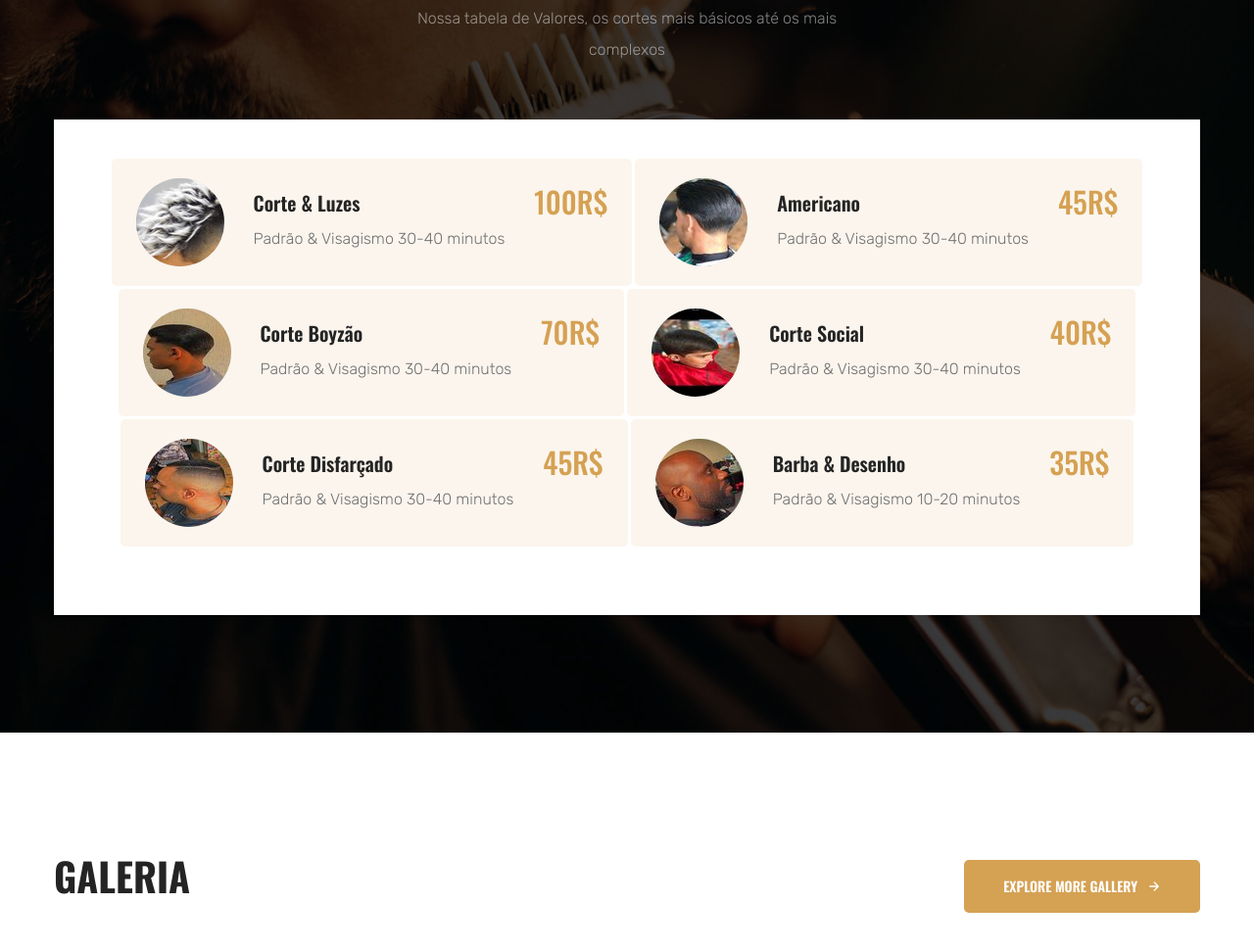
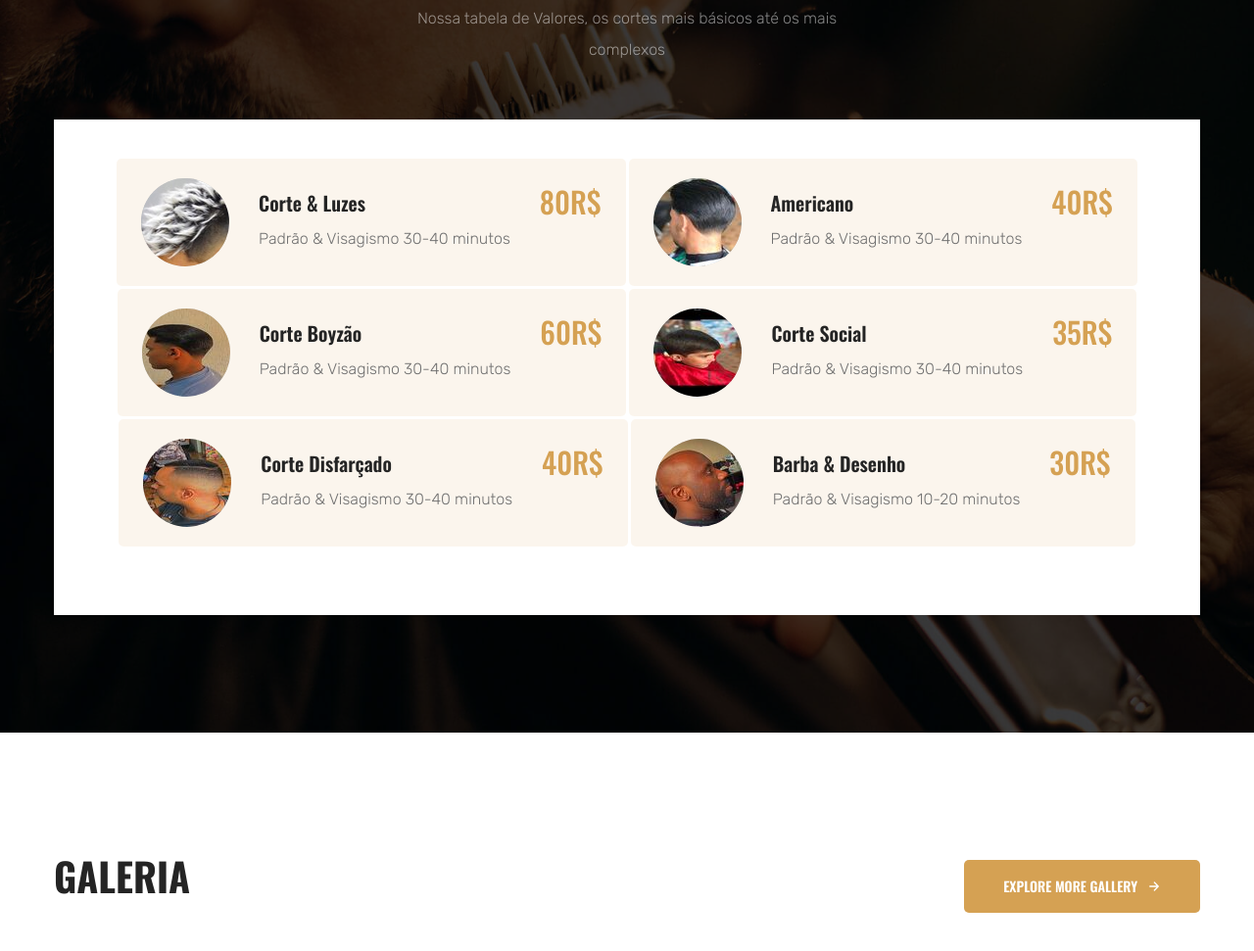
Before and after one commit to dquebradacortes/cortes, a plain HTML site: page cortes/index.html in a window 1280 px wide. Shown: the part 1735-2706 px from the top of the page at 98% size. Drawn offline with nearby package versions, Linux system fonts and the light colour scheme.

Commit message:
Update index.html

```diff
--- a/cortes/index.html
+++ b/cortes/index.html
@@ -70,7 +70,7 @@
 
             <p class="item-title">Horário:</p>
 
-            <p class="item-text">Terça - Sabado, 10:00- 20:00</p>
+            <p class="item-text">Terça - Sabado, 09:30- 20:00</p>
           </li>
 
           <li>
@@ -319,7 +319,7 @@
 
 
 
-                  <data class="card-price" value="100">100R$</data>
+                  <data class="card-price" value="100">80R$</data>
 
                 </div>
               </li>
@@ -340,7 +340,7 @@
 
 
 
-                  <data class="card-price" value="89">45R$</data>
+                  <data class="card-price" value="89">40R$</data>
 
                 </div>
               </li>
@@ -361,7 +361,7 @@
 
 
 
-                  <data class="card-price" value="70">70R$</data>
+                  <data class="card-price" value="70">60R$</data>
 
                 </div>
               </li>
@@ -382,7 +382,7 @@
 
 
 
-                  <data class="card-price" value="89">40R$</data>
+                  <data class="card-price" value="89">35R$</data>
 
                 </div>
               </li>
@@ -403,7 +403,7 @@
 
 
 
-                  <data class="card-price" value="89">45R$</data>
+                  <data class="card-price" value="89">40R$</data>
 
                 </div>
               </li>
@@ -422,7 +422,7 @@
                     <p class="card-text">Padrão & Visagismo 10-20 minutos</p>
                   </div>
 
-                  <data class="card-price" value="45">35R$</data>
+                  <data class="card-price" value="45">30R$</data>
 
                 </div>
               </li>
```
